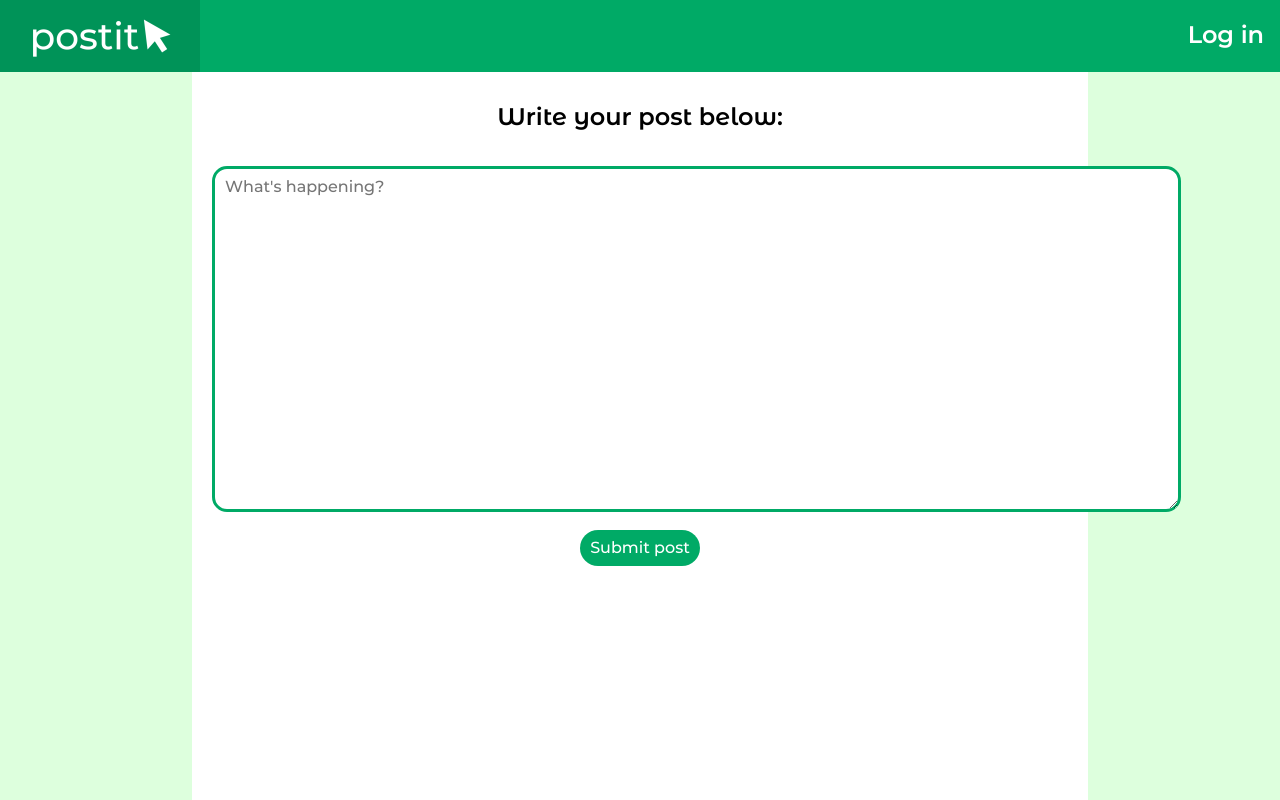
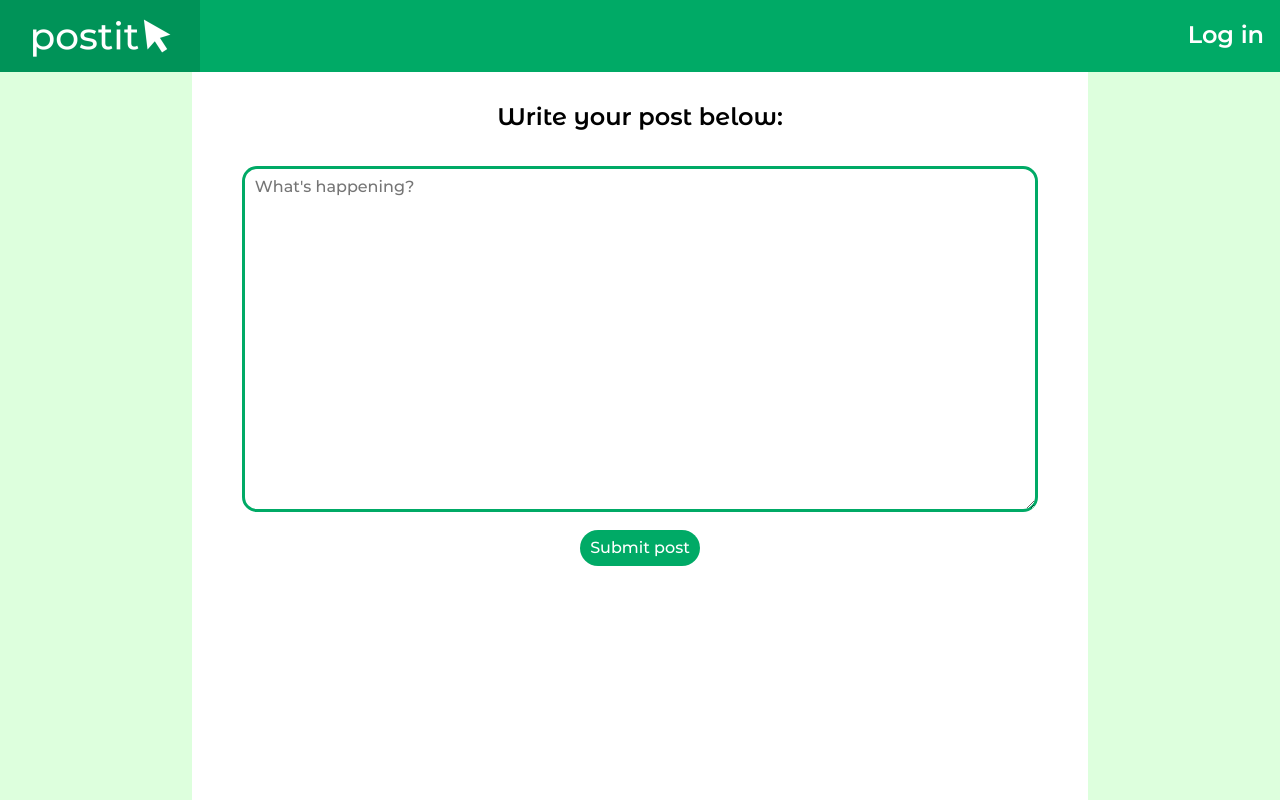
Before and after one commit to jan-kropiwnicki/faces, a Django app: page /create_post/ in a window 1280 px wide. Run offline with Django 4.2, Linux system fonts and the light colour scheme.

Commit message:
Something

```diff
--- a/static/css/style.css
+++ b/static/css/style.css
@@ -74,6 +74,7 @@ header ul li a:hover {
     background-color: white;
     margin: 0 auto;
     width: 70%;
+    max-width: 896px;
     min-height: 100%;
 }
 main {
@@ -138,6 +139,7 @@ textarea {
     border-radius: 15px;
     padding: 10px;
     margin-bottom: 15px;
+    width: 90%;
 }
 .post-form {
     text-align: center;
--- a/templates/create-post.html
+++ b/templates/create-post.html
@@ -6,7 +6,7 @@
     <form method="post" action="{% url 'submit_post' %}" class="post-form">
         {% csrf_token %}
         <label for="id_content"><h2>Write your post below:</h2></label><br>
-        <textarea name="content" id="id_content" rows="20" cols="100" placeholder="What's happening?" autofocus required></textarea><br>
+        <textarea name="content" id="id_content" rows="20" placeholder="What's happening?" autofocus required></textarea><br>
         <button type="submit">Submit post</button>
     </form>
 {% endblock %}
```
Also changed, not shown: db.sqlite3.
